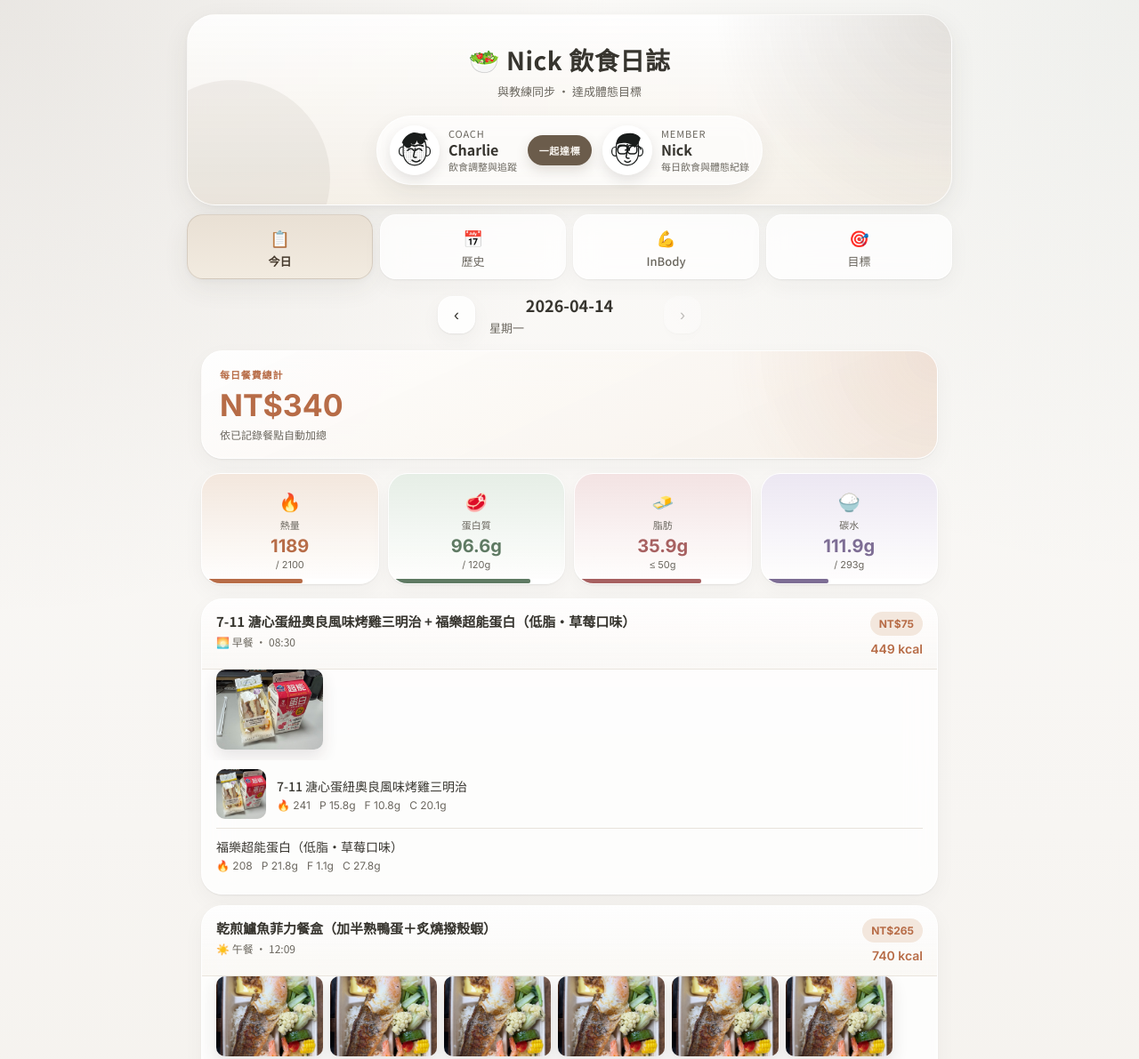
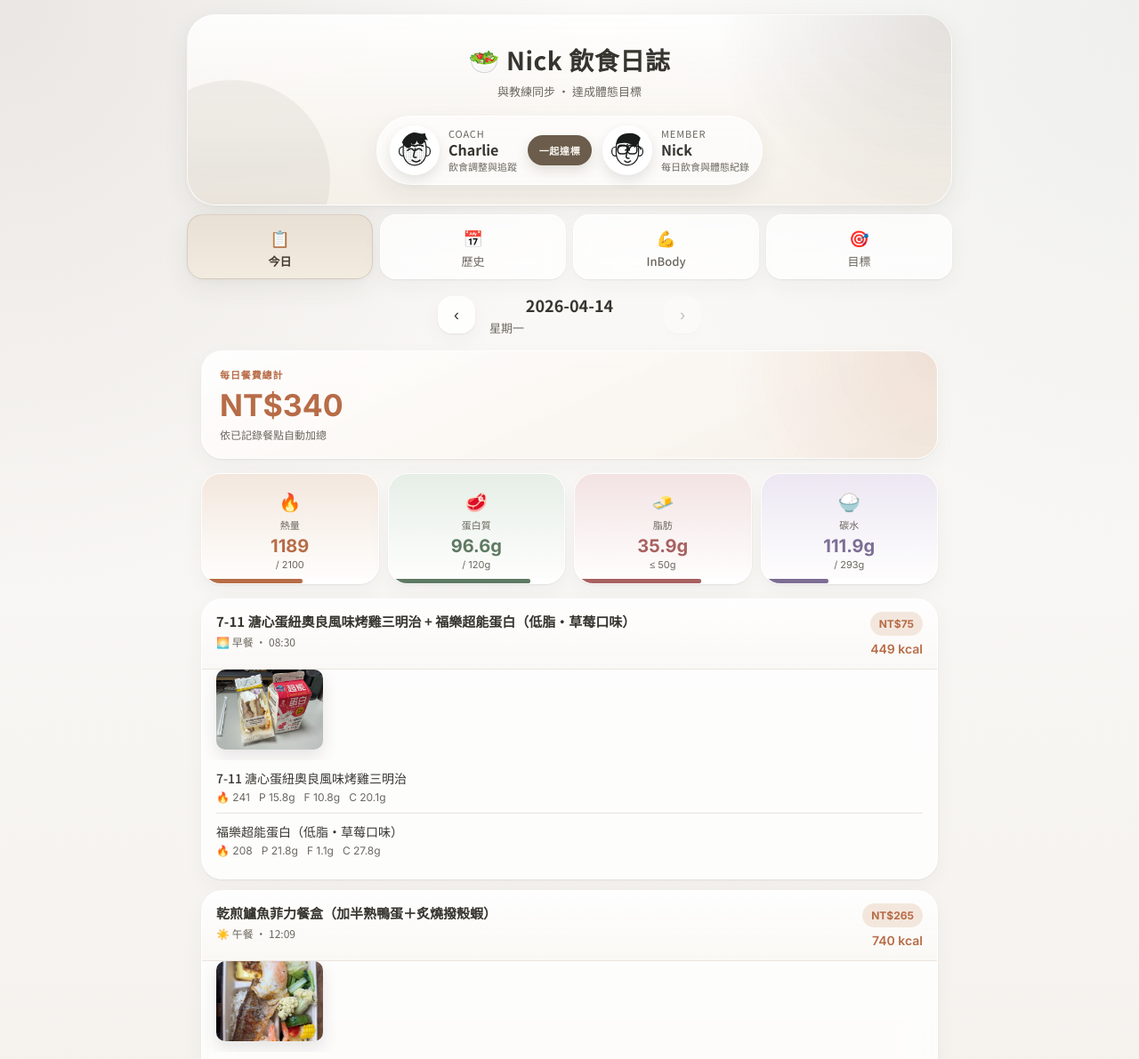
Before and after one commit to nick45chen/nick-diet-daily-log, a plain HTML site: page index.html in a window 1280 px wide. Shown: the top 1191 px of the page at 89% size. Drawn offline with Linux system fonts and the light colour scheme.

Commit message:
changed: expand CLAUDE.md and fix duplicate meal photos
Rewrote CLAUDE.md with full architecture notes, data format details,
image processing commands, and diet-tracker skill guidance. Also fixed
a bug where the same photo appeared twice in meal cards when multiple
items shared the same image.

```diff
--- a/index.html
+++ b/index.html
@@ -1118,14 +1118,19 @@
           ? [ `${icon} ${meal.type}`, meal.time ].filter(Boolean).join(' · ')
           : meal.time || '';
         const mealCost = getMealCost(meal);
-        const photos = meal.items.filter(i => i.image).map(i => {
+        const seenPhotos = new Set();
+        const photos = meal.items.filter(i => i.image).reduce((acc, i) => {
           const imageUrl = getAssetURL(i.image);
-          return `<img src="${imageUrl}" alt="${i.name}" loading="lazy" onclick="openLightbox('${imageUrl}')">`;
-        }).join('');
+          if (!seenPhotos.has(imageUrl)) {
+            seenPhotos.add(imageUrl);
+            acc += `<img src="${imageUrl}" alt="${i.name}" loading="lazy" onclick="openLightbox('${imageUrl}')">`;
+          }
+          return acc;
+        }, '');
 
         const items = meal.items.map(item => `
           <div class="meal-item">
-            ${item.image ? `<img class="meal-item-photo" src="${getAssetURL(item.image)}" alt="${item.name}" loading="lazy" onclick="event.stopPropagation();openLightbox('${getAssetURL(item.image)}')">` : ''}
+            ${item.image && !seenPhotos.has(getAssetURL(item.image)) ? `<img class="meal-item-photo" src="${getAssetURL(item.image)}" alt="${item.name}" loading="lazy" onclick="event.stopPropagation();openLightbox('${getAssetURL(item.image)}')">` : ''}
             <div class="meal-item-info">
               <div class="meal-item-name">${item.name}</div>
               <div class="meal-item-macros">
```
Also changed, not shown: 1 other file.
